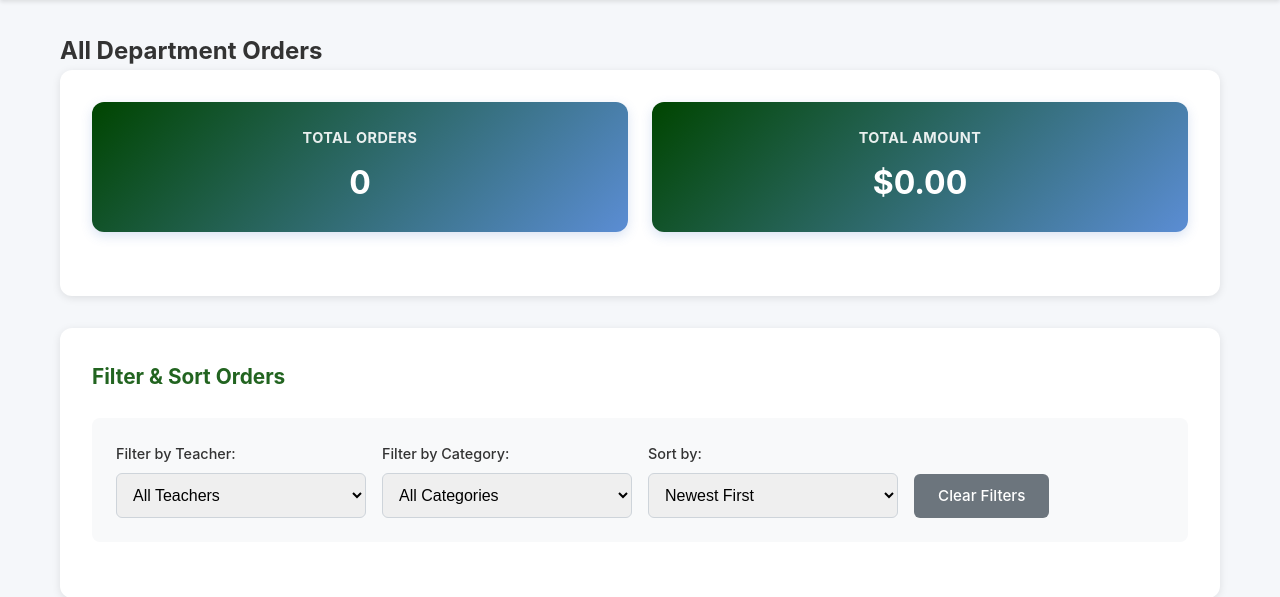
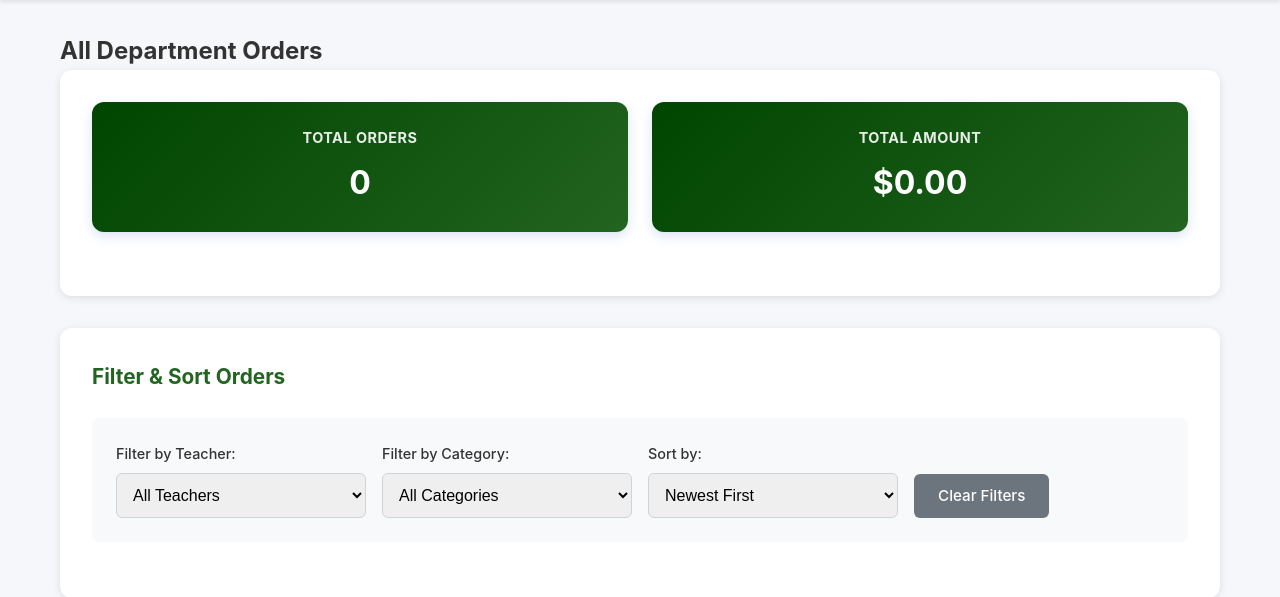
Before and after one commit to jgsb2001/vapa-order-system, a Flask app: page /admin/orders in a window 1280 px wide. Shown: the part 125-722 px from the top of the page. Run offline with Flask 3, Linux system fonts and the light colour scheme; the visitor is signed in with stand-in values (Sample User, id 1); data comes from the database, SQL or seed files in the repository; data that the repository does not hold is empty.

Commit message:
Update admin_all_orders.html

```diff
--- a/templates/admin_all_orders.html
+++ b/templates/admin_all_orders.html
@@ -144,7 +144,7 @@
 }
 
 .stat-card {
-    background: linear-gradient(135deg, #004500 0%, #5b8dd4 100%);
+    background: linear-gradient(135deg, #004500 0%, #226420 100%);
     color: white;
     padding: 1.5rem;
     border-radius: 12px;
```
